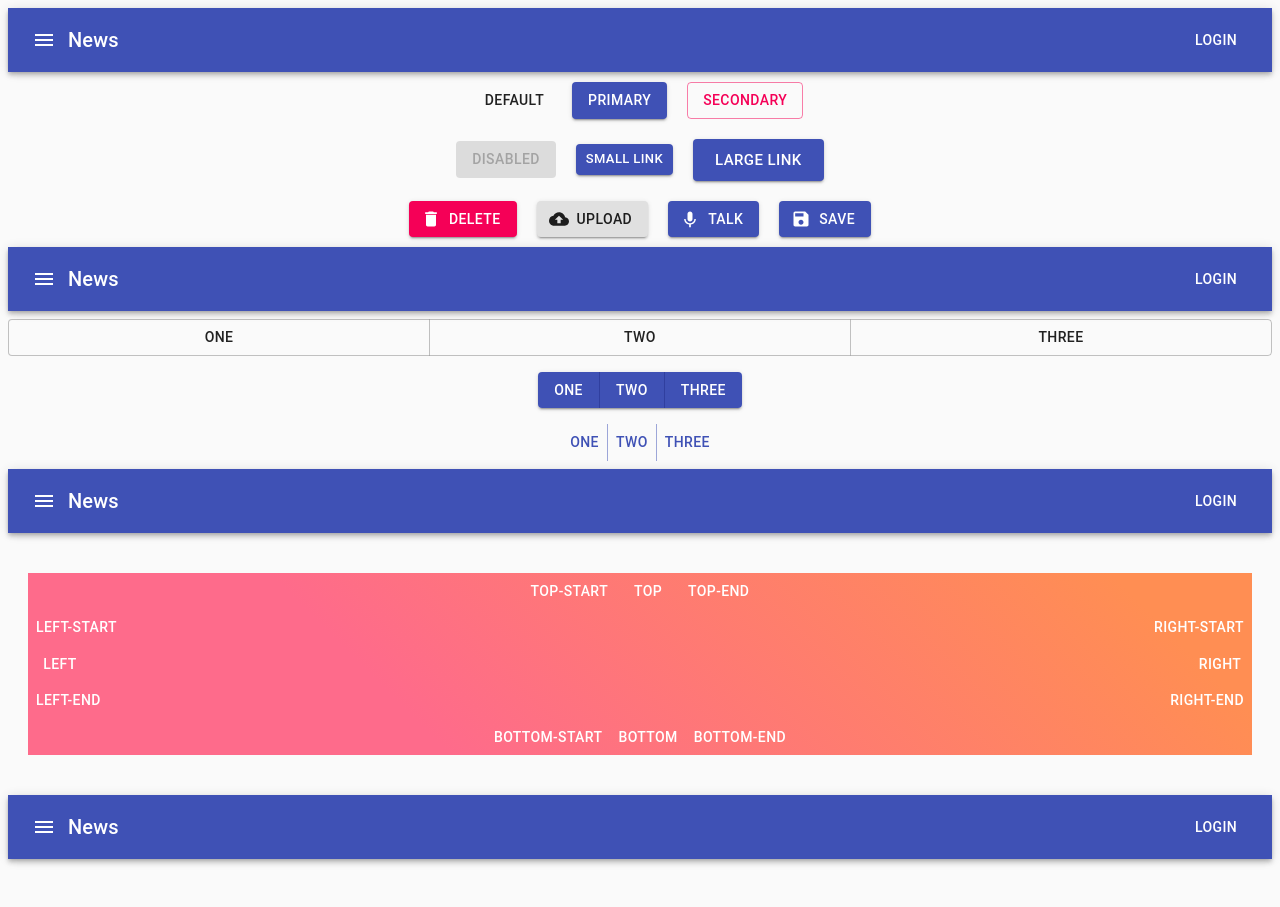
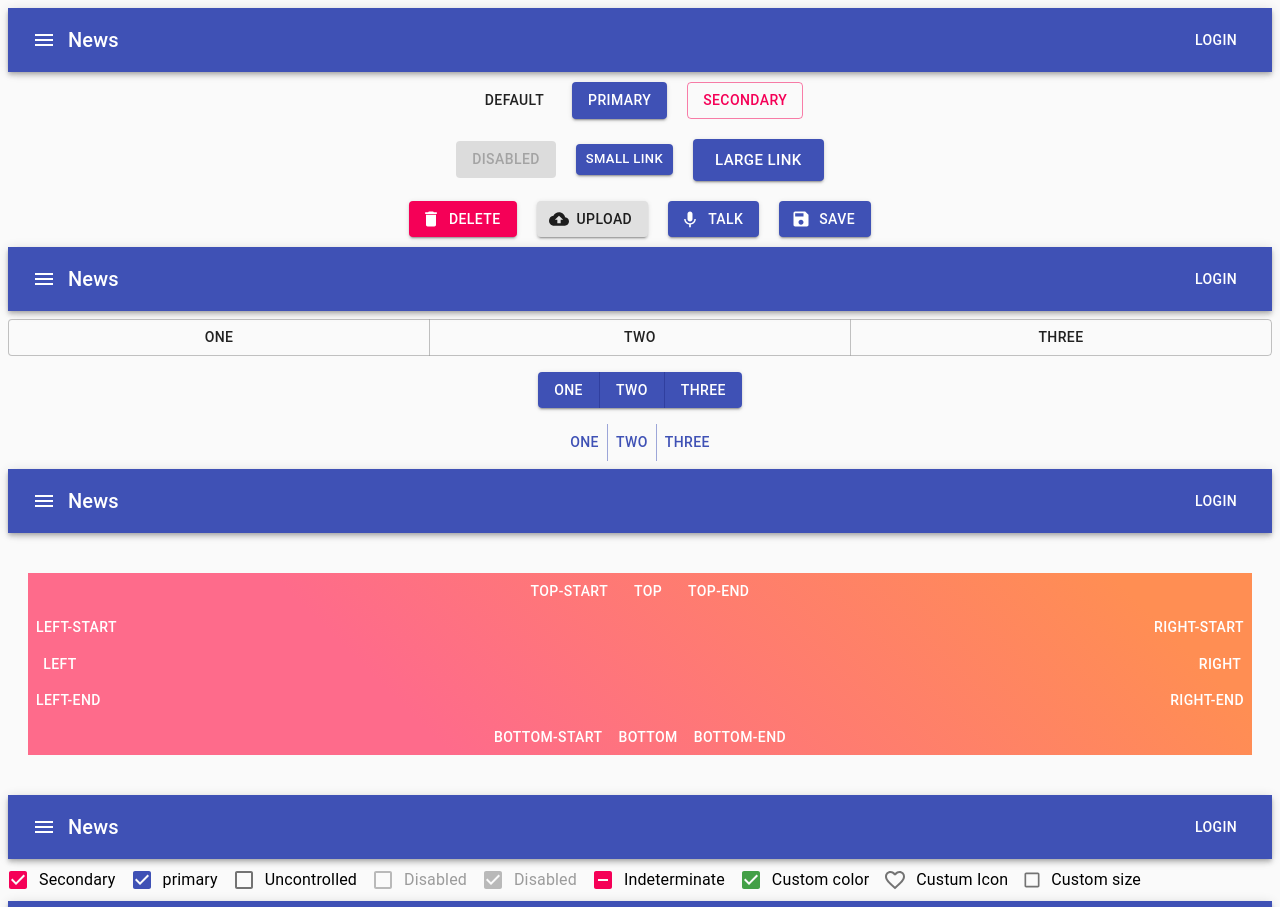
Before and after one commit to TakuoIshida/Material-UI-Components, a React (Create React App) app: page / in a window 1280 px wide. Shown: the top 907 px of the page. Before the commit the page ends 867 px from the top, so only its background shows below. Built offline with nearby package versions, Linux system fonts and the light colour scheme.

Commit message:
checkbox is addeed

```diff
--- a/src/App.js
+++ b/src/App.js
@@ -3,6 +3,7 @@ import AppBar from './components/AppBar/AppBar';
 import Button from './components/Button/Button';
 import ButtonGroup from './components/ButtonGroup/ButtonGroup';
 import Popper from './components/Popper/Popper';
+import Checkbox from './components/Checkbox/Checkbox';
 
 class App extends Component {
 
@@ -16,6 +17,8 @@ class App extends Component {
                 <AppBar />
                 <Popper />
                 <AppBar />
+                <Checkbox />
+                <AppBar />
             </div>
         )
     }
--- /dev/null
+++ b/src/components/Checkbox/Checkbox.jsx
@@ -0,0 +1,87 @@
+import React from 'react';
+import { withStyles } from '@material-ui/core/styles';
+import { green } from '@material-ui/core/colors';
+import FormGroup from '@material-ui/core/FormGroup';
+import FormControlLabel from '@material-ui/core/FormControlLabel';
+import Checkbox from '@material-ui/core/Checkbox';
+import CheckBoxOutlineBlankIcon from '@material-ui/icons/CheckBoxOutlineBlank';
+import CheckBoxIcon from '@material-ui/icons/CheckBox';
+import Favorite from '@material-ui/icons/Favorite';
+import FavoriteBorder from '@material-ui/icons/FavoriteBorder';
+
+import styles from './Checkbox.module.css';
+
+const GreenCheckbox = withStyles({
+  root: {
+    color:green[400],
+    '&$checked': {
+      color: green[600],
+    },
+  },
+  checked: {},
+})((props) => <Checkbox color="default" {...props}/>);
+
+export default function CheckboxLabels() {
+  const [state, setState] = React.useState({
+    checkedA: true,
+    checkedB: true,
+    checkedF: true,
+    checkedG: true,
+  });
+
+  const handleChange = (event) => {
+    setState({ ...state, [event.target.name]: event.target.checked });
+  };
+
+  return (
+    <FormGroup row>
+      <FormControlLabel
+        control={<Checkbox checked={state.checkedA} onChange={handleChange} name="checkedA"/>}
+        label="Secondary"
+      />
+      <FormControlLabel
+      control={
+        <Checkbox
+          checked={state.checkedB}
+          onChange={handleChange}
+          name="checkedB"
+          color="primary"
+        />
+      }
+      label="primary"
+      />
+      <FormControlLabel control={<Checkbox name="checkedC" />} label="Uncontrolled" />
+      <FormControlLabel disabled control={<Checkbox name="checkedD" />} label="Disabled" />
+      <FormControlLabel disabled control={<Checkbox checked name="checkedE" />} label="Disabled" />
+      <FormControlLabel
+        control={
+          <Checkbox
+            checked={state.checkedF}
+            onChange={handleChange}
+            name="checkedF"
+            indeterminate
+          />
+        }
+        label="Indeterminate"
+      />
+      <FormControlLabel
+       control={<GreenCheckbox checked={state.checkedG} onChange={handleChange} name="checkedG" />}
+       label="Custom color"
+      />
+      <FormControlLabel
+        control={<Checkbox icon={<FavoriteBorder />} checkedIcon={<Favorite />} name="chekcedH"/>}
+        label="Custum Icon"
+      />
+      <FormControlLabel
+        control={
+          <Checkbox
+            icon={<CheckBoxOutlineBlankIcon fontSize="small"/>}
+            checkedIcon={<CheckBoxIcon fontsize="small" />}
+            name="checkedI"
+          />
+        }
+        label="Custom size"
+      />
+    </FormGroup>
+  )
+}
--- /dev/null
+++ b/src/components/Checkbox/Checkbox.module.css
@@ -0,0 +1,12 @@
+.container {
+    background: linear-gradient(45deg, #FE6B8B 30%, #FF8E53 90%);
+    display: flex;
+    align-items: center;
+    justify-content: center;
+    flex-direction: column;
+    margin: 40px 20px !important;
+}
+
+.text {
+    color: white !important;
+}
--- a/src/components/index.js
+++ b/src/components/index.js
@@ -2,3 +2,4 @@ export { default as Button } from './Button/Button';
 export { default as AppBar } from './AppBar/AppBar';
 export { default as ButtonGroup } from './ButtonGroup/ButtonGroup';
 export { default as Popper } from './Popper/Popper';
+export { default as Checkbox } from './Checkbox/Checkbox';
```
